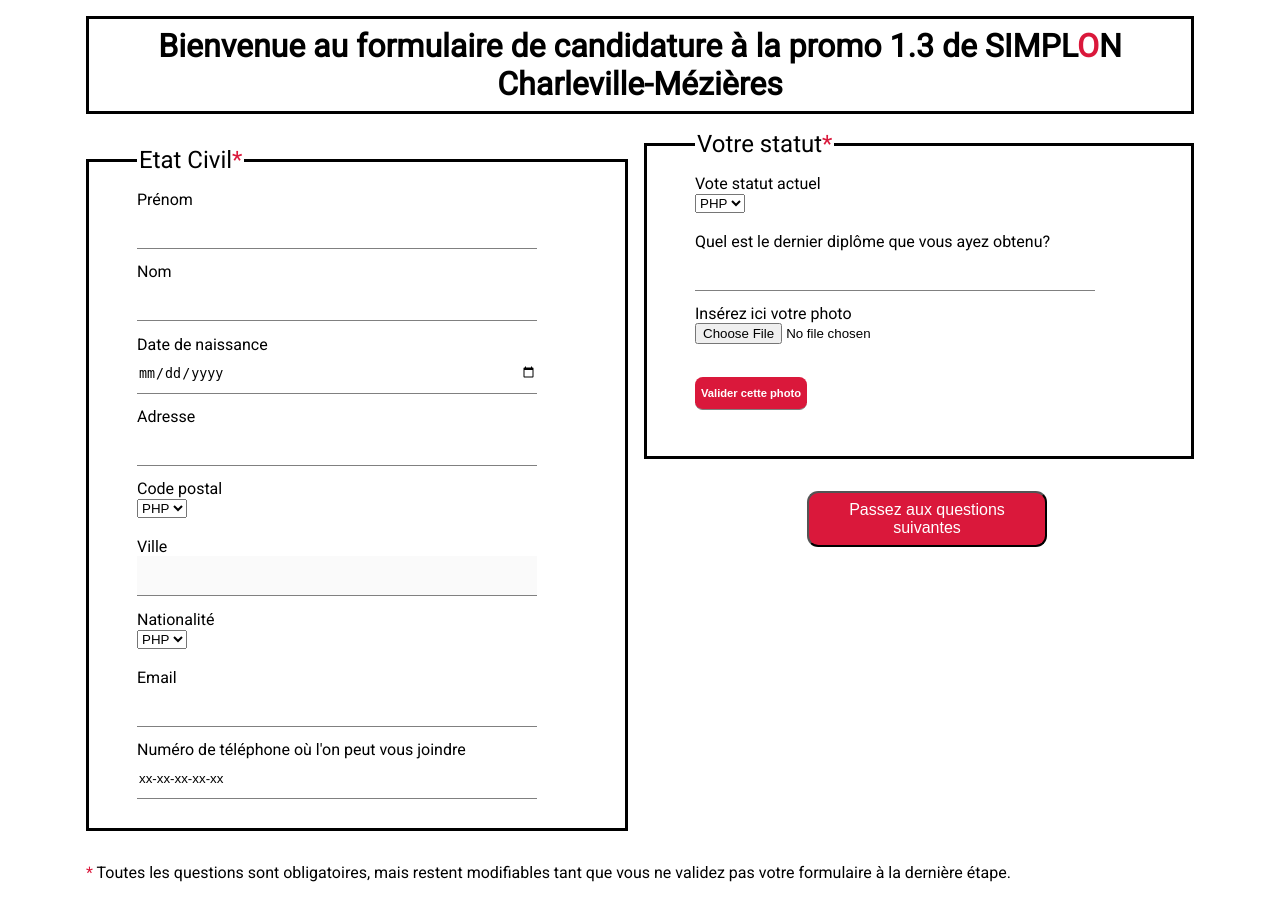
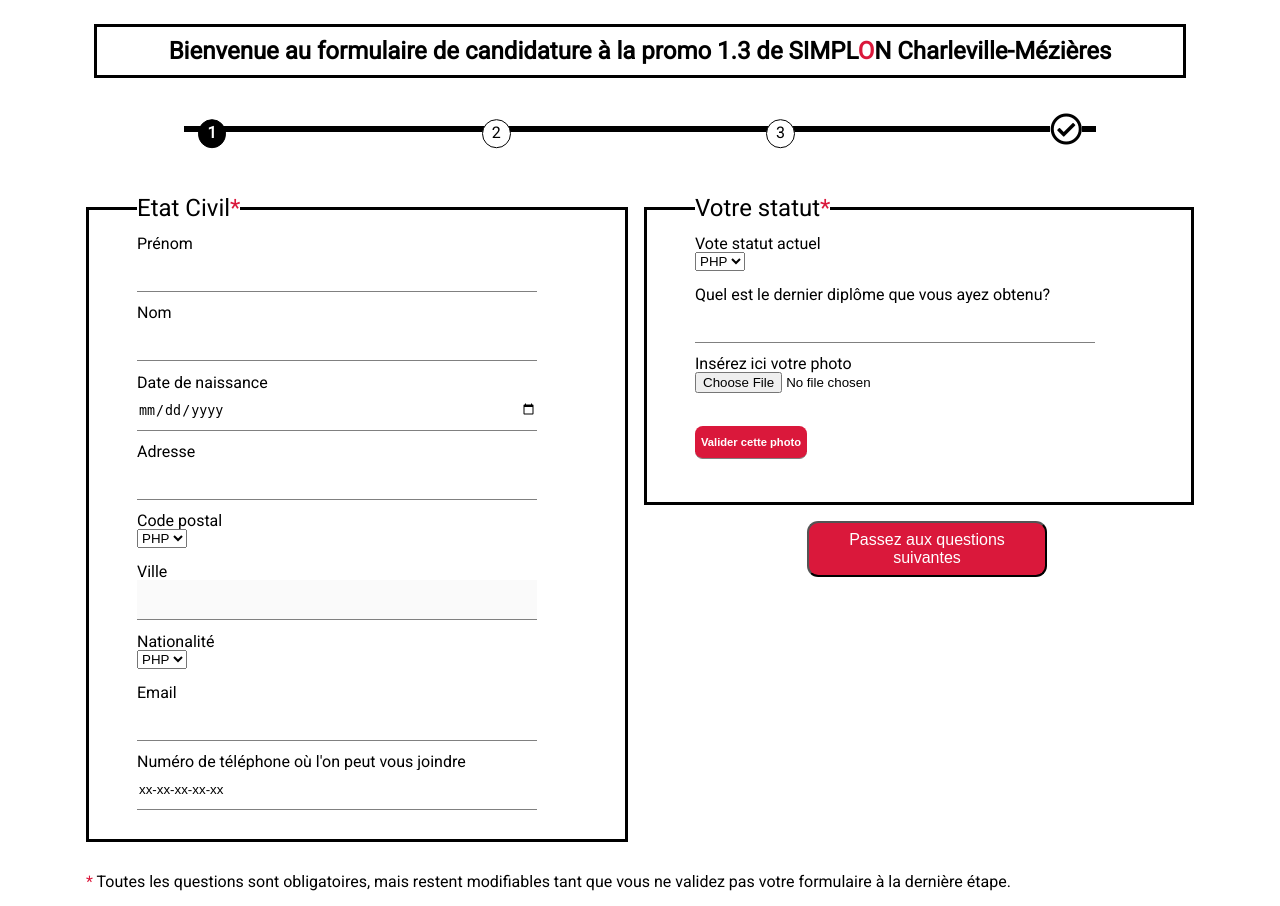
Before and after one commit to Linkels/Recrutement, a PHP site: page /form_candidature_1.html in a window 1280 px wide. Before the commit the page ends 882 px from the top, so only its background shows below. Run offline with PHP 8.4, Linux system fonts and the light colour scheme; some libraries are stand-ins or nearby versions.

Commit message:
avec reset et progress bar

```diff
--- a/css/form_cand_1.css
+++ b/css/form_cand_1.css
@@ -17,13 +17,52 @@ body {
 #titre {
   text-align: center;
   border: 3px solid black;
-  margin: 1em;
+  margin: 1em 1em 2em 1em;
   padding: 0.5em;
+  font-size: 1.5em;
+  font-weight: bold;
 }
 
 .clr {
   color: #da183b;
 }
+
+
+/*/////////////////////////////pour la barre de progression\\\\\\\\\\\\\\\\\\\*/
+
+#progress-bar {
+  display: flex;
+  justify-content: space-around;
+  transform: translateY(-0.8em);
+  z-index: 1;
+}
+
+hr {
+  border: 0.2em solid black;
+  width: 80%;
+}
+
+.cercle {
+  width: 1.8em;
+  height: 1.8em;
+  border-radius: 50%;
+  border: 0.1em solid black;
+  text-align: center;
+  background-color: white;
+  padding-top: 0.3em;
+}
+
+.etape-1 {
+  background-color: black;
+  color: white;
+  font-weight: bold;
+}
+
+.bgd {
+  background-color: white;
+  transform: translateY(-0.2em);
+}
+
 
 /*//////////////////////////pour le formulaire\\\\\\\\\\\\\\\\\\\\*/
 
@@ -31,6 +70,10 @@ fieldset {
   margin: 1em;
   padding: 1em 3em;
   border: 3px solid black;
+}
+
+.champ2 {
+  transform: translateY(1em);
 }
 
 legend {
--- /dev/null
+++ b/css/reset.css
@@ -0,0 +1,48 @@
+/* http://meyerweb.com/eric/tools/css/reset/
+   v2.0 | 20110126
+   License: none (public domain)
+*/
+
+html, body, div, span, applet, object, iframe,
+h1, h2, h3, h4, h5, h6, p, blockquote, pre,
+a, abbr, acronym, address, big, cite, code,
+del, dfn, em, img, ins, kbd, q, s, samp,
+small, strike, strong, sub, sup, tt, var,
+b, u, i, center,
+dl, dt, dd, ol, ul, li,
+fieldset, form, label, legend,
+table, caption, tbody, tfoot, thead, tr, th, td,
+article, aside, canvas, details, embed,
+figure, figcaption, footer, header, hgroup,
+menu, nav, output, ruby, section, summary,
+time, mark, audio, video {
+	margin: 0;
+	padding: 0;
+	border: 0;
+	font-size: 100%;
+	font: inherit;
+	vertical-align: baseline;
+}
+/* HTML5 display-role reset for older browsers */
+article, aside, details, figcaption, figure,
+footer, header, hgroup, menu, nav, section {
+	display: block;
+}
+body {
+	line-height: 1;
+}
+ol, ul {
+	list-style: none;
+}
+blockquote, q {
+	quotes: none;
+}
+blockquote:before, blockquote:after,
+q:before, q:after {
+	content: '';
+	content: none;
+}
+table {
+	border-collapse: collapse;
+	border-spacing: 0;
+}
--- a/form_candidature_1.html
+++ b/form_candidature_1.html
@@ -8,7 +8,11 @@
   <link rel="shortcut icon" href="img/favicon.ico" />
 
   <link rel="stylesheet" href="css/reset.css">
+  <!--pour les icones de fontawesome-->
+  <link rel="stylesheet" href="https://use.fontawesome.com/releases/v5.8.2/css/all.css" integrity="sha384-oS3vJWv+0UjzBfQzYUhtDYW+Pj2yciDJxpsK1OYPAYjqT085Qq/1cq5FLXAZQ7Ay" crossorigin="anonymous">
+  <!--pour les animations de animate.css-->
   <link rel="stylesheet" href="https://cdnjs.cloudflare.com/ajax/libs/animate.css/3.7.0/animate.min.css">
+  <!--pour la police Roboto-->
   <link href="https://fonts.googleapis.com/css?family=Roboto" rel="stylesheet">
 
   <link rel="stylesheet" href="css/form_cand_1.css">
@@ -27,7 +31,12 @@
     </h1>
   </div>
 
-  <div id="timeline">
+  <center><hr class="ligne-prog"></center>
+  <div id="progress-bar">
+    <div class="cercle etape-1">1</div>
+    <div class="cercle">2</div>
+    <div class="cercle">3</div>
+    <div class="etape-d"><i class="far fa-check-circle fa-2x bgd"></i></div>
   </div>
 
   <form id="form" action="/formulaire_candidature.php" method="POST">
@@ -67,7 +76,9 @@
       <input type="tel" name="tel" pattern="[0-9]{2}-[0-9]{2}-[0-9]{2}-[0-9]{2}-[0-9]{2}" value="xx-xx-xx-xx-xx" required><br/>
     </fieldset>
 
-    <fieldset>
+<!--2ème champ de formulaire-->
+
+    <fieldset class="champ2">
       <legend>Votre statut<span class="clr">*</span></legend>
 
       <label>Vote statut actuel</label><br/>
```
